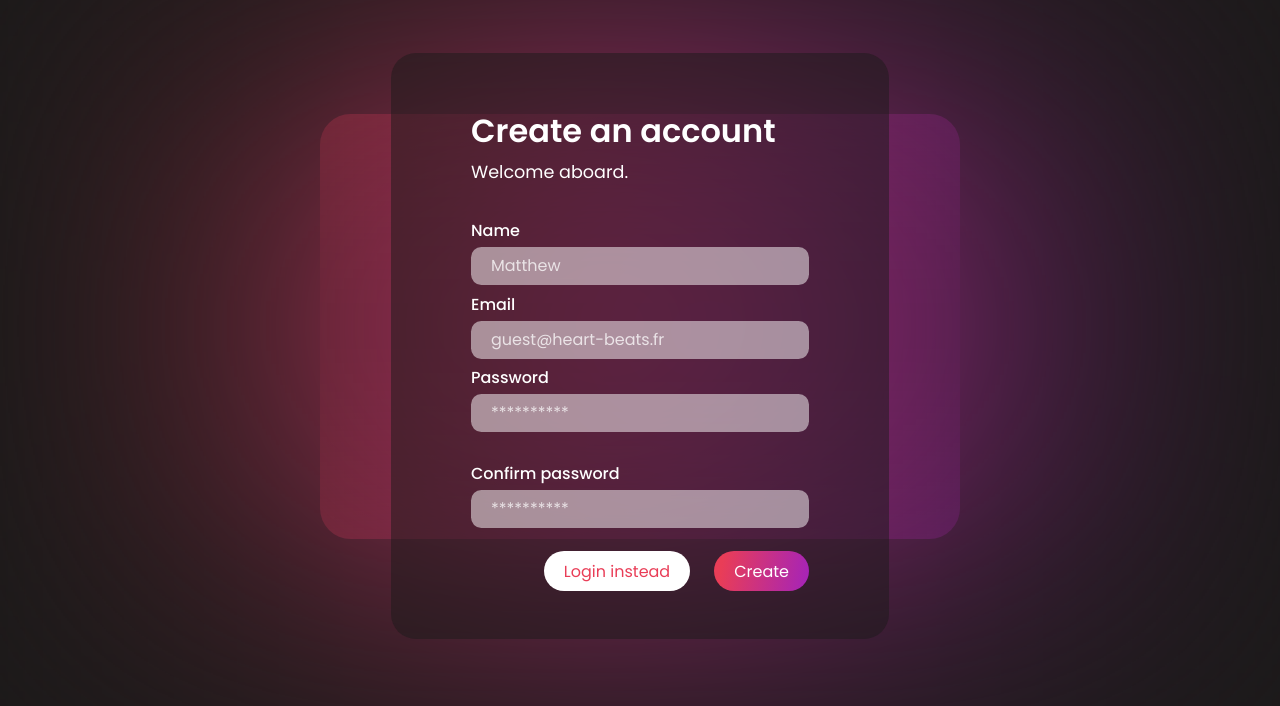
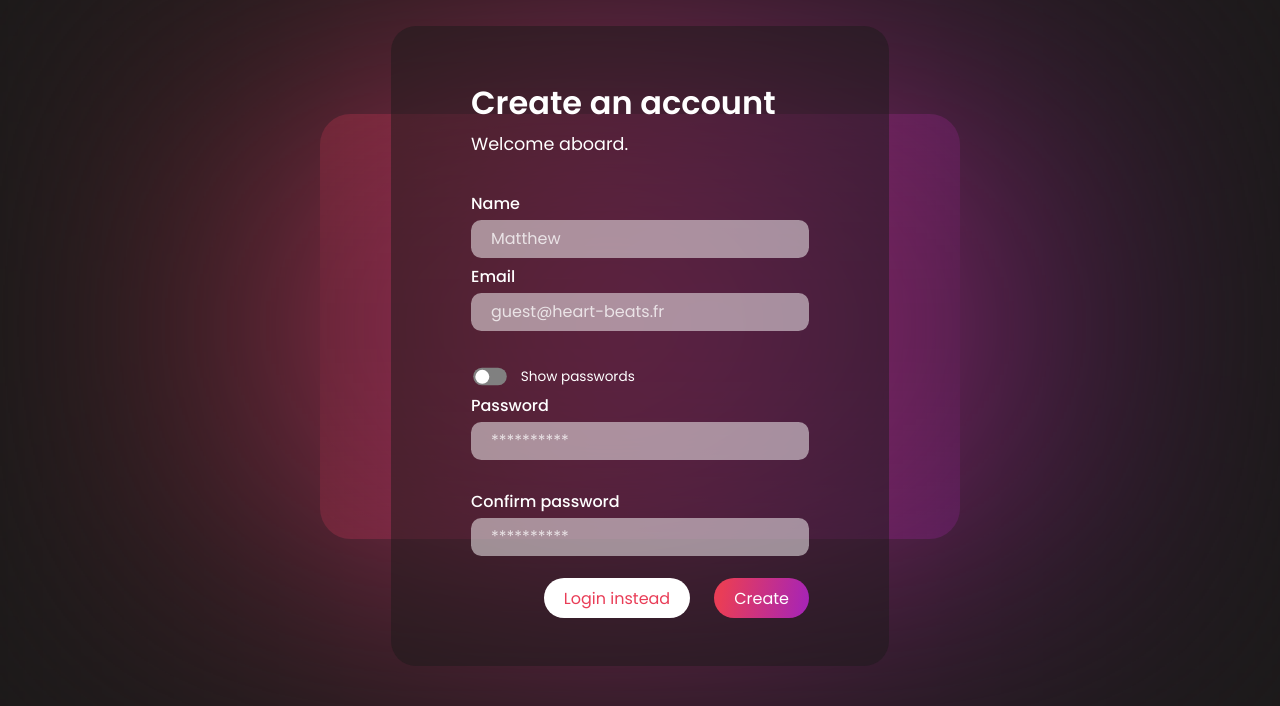
Before and after one commit to HeartBeats-APP/HeartBeats-Website, a PHP site: page /account/register.html in a window 1280 px wide. Shown: the part 74-780 px from the top of the page. Run offline with PHP 8.4, Linux system fonts and the light colour scheme; some libraries are stand-ins or nearby versions.

Commit message:
Passwords fields update
- better security for inputs
- passwords can now be viewable

```diff
--- a/account/css/form-card.css
+++ b/account/css/form-card.css
@@ -140,6 +140,48 @@ body {
     margin-right: 1.5rem;
 }
 
+/* Show Password  --------------------------------------------------------------------------------------------------------------- */
+input[type="checkbox"] {
+    visibility: hidden;
+    position: relative;
+    height: 0px;
+    width: 0px;
+    justify-content: left;
+}
+
+label[for="show-password-input"] {
+    cursor: pointer;
+    width: 50px;
+    height: 25px;
+    background: grey;
+    border-radius: 100px;
+    position: relative;
+}
+
+label[for="show-password-input"]:after {
+    content: "";
+    position: absolute;
+    top: 2.5px;
+    left: 3px;
+    width: 20px;
+    height: 20px;
+    background: #ffffff;
+    border-radius: 100px;
+    transition: 0.5s;
+}
+
+input[type="checkbox"]:checked+label {
+    background: linear-gradient(100deg, #e93d57 10%, #a423ba 100%);
+}
+
+input[type="checkbox"]:checked+label:after {
+    left: calc(100% - 3px);
+    transform: translateX(-100%);
+}
+
+label[for="show-password-input"]:active:after {
+    width: 25px;
+}
 /* Responsive ------------------------------------------------------------------------------------------------------------------- */
 
 @media screen and (max-width: 1000px) {
--- a/account/css/register.css
+++ b/account/css/register.css
@@ -87,3 +87,39 @@ meter::-webkit-meter-optimum-value {
 #confirm-password {
   margin-top: -1em;
 }
+
+/* show password ----------------------------------------------------------------------------------------------------------------------*/
+.stay-connected, .show-password{
+  display: flex;
+  justify-content: left;
+  flex-direction: row;
+  align-items: center;
+  width: 100%;
+}
+
+input[type="checkbox"] {
+  justify-content: left;
+}
+
+input[type="checkbox"]+label {
+  scale: 0.70;
+  width: 3em;
+  min-width: 3em;
+  margin-left: -.75em;
+  margin-top: -.1em;
+}
+
+input[type="checkbox"]:hover+label {
+  scale: .85;
+}
+
+.show-password{
+  margin-top: 1em;
+  margin-bottom: -.5em;
+}
+
+.connected-text {
+  color: white;
+  font-size: 0.85em;
+  margin-left: .5em;
+}
--- a/account/js/entries-checker.js
+++ b/account/js/entries-checker.js
@@ -19,6 +19,7 @@ function login() {
 
             }
             else {
+                localStorage.setItem('connected', "false");
                 try {
                     // Parse the JSON response
                     var response = JSON.parse(this.responseText);
@@ -125,3 +126,21 @@ function recoverPassword() {
     request.send();
 
 }
+
+function showPassword() {
+    var x = document.getElementById("password");
+    var confirmation = document.getElementById("password-confirmation");
+
+    if (x.type === "password") {
+        x.type = "text";
+        if (confirmation != null) {
+            confirmation.type = "text";
+        }
+
+    } else {
+        x.type = "password";
+        if (confirmation != null) {
+            confirmation.type = "password";
+        }
+    }
+}
--- a/account/php/login.php
+++ b/account/php/login.php
@@ -6,11 +6,11 @@ $password = $_REQUEST['password'];
 $stayConnected = $_REQUEST['stayConnected'];
 
 $emailErrorMessage = checkEmailAdress($email);
+$passwordErrorMessage = checkPasswordLogin($password);
 
 // TODO: check if the mail exists in the database. If it doesn't, write the error in $emailErrorMessage.
 
 // TODO: If mail/password combination match, log the user in in the database. Else, return an error message in $passwordErrorMessage.
-$passwordErrorMessage = "";
 
 // TODO: When the user is being loged, store the time of the login in the database for later use.
 
--- a/account/register.html
+++ b/account/register.html
@@ -71,6 +71,10 @@
             <a id="email-warning-message" class="warning-message"></a>
           </div>
 
+          <div class="show-password">
+            <input type="checkbox" id="show-password-input" onclick="showPassword()"/><label for="show-password-input"></label>
+            <p class="connected-text">Show passwords</p>
+          </div>
           <div class="login-field">
             <label for="password">Password</label>
             <input type="password" name="password" id="password" placeholder="**********" spellcheck="false" autocomplete="on" >
@@ -82,6 +86,7 @@
             <meter max="4" id="password-strength-meter"></meter>
             <p id="password-strength-text"></p>
           </div>
+
 
           <div class="login-field" id="confirm-password">
             <label for="">Confirm password</label>
```
Also changed, not shown: account/css/login.css (+13 -2 lines), account/login.html (+7 -2 lines), account/php/entries-checker.php (+17 -0 lines).
